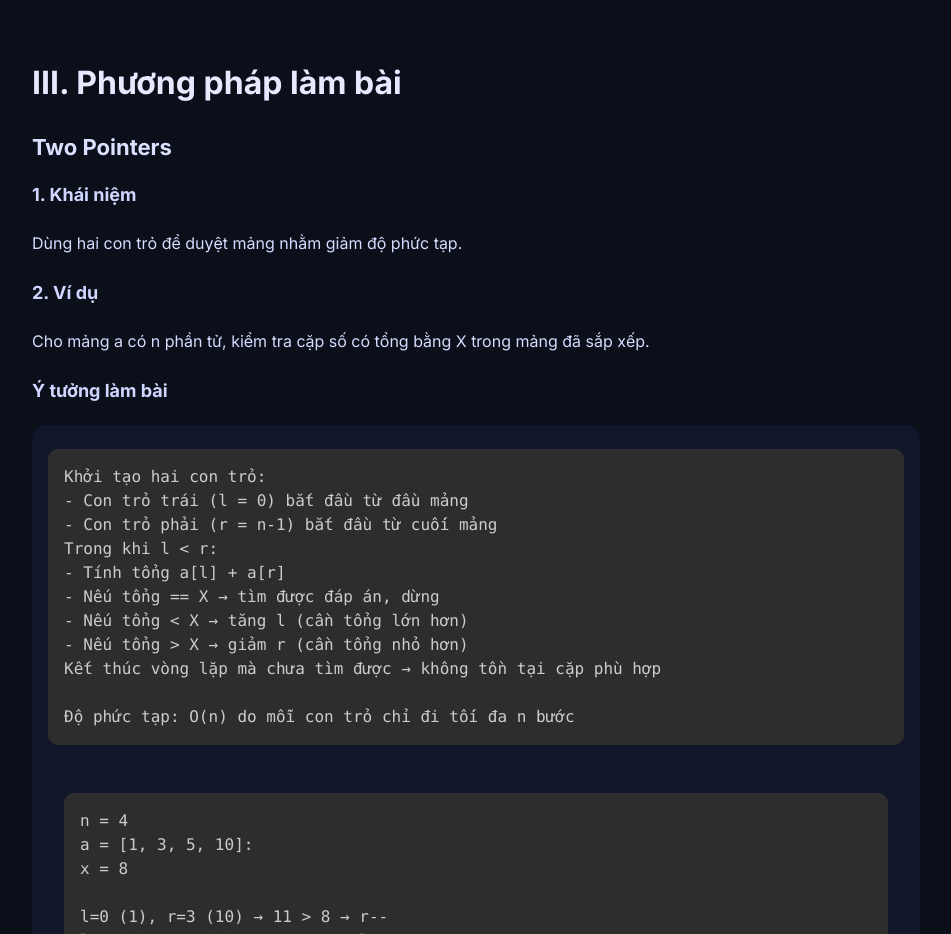
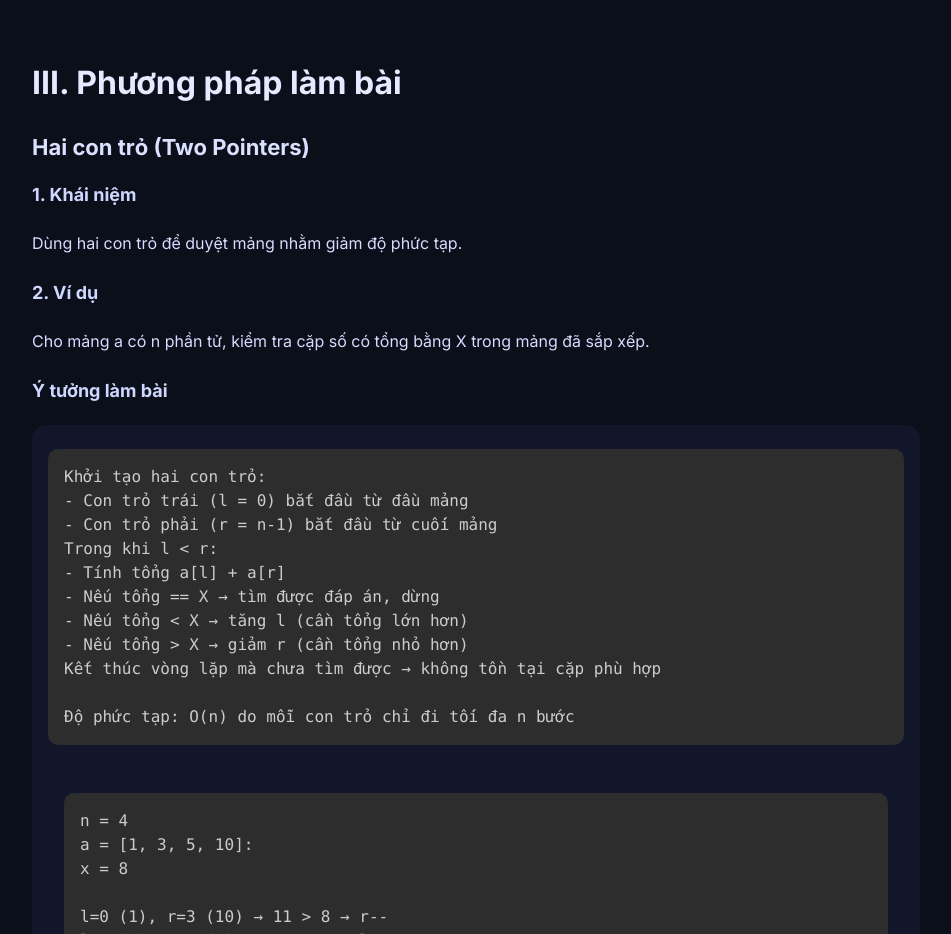
Before and after one commit to CuRuBuuu/bu-algorithm-website, a plain HTML site: page index.html in a window 1280 px wide. Shown: the part 2460-3394 px from the top of the page, without its empty margins (304-1255 px from the left). Drawn offline with nearby package versions, Linux system fonts and the light colour scheme.

Commit message:
index.html

```diff
--- a/index.html
+++ b/index.html
@@ -273,7 +273,7 @@
     <!-- III -->
     <section id="twopointers">
       <h2>III. Phương pháp làm bài</h2>
-      <h3>Two Pointers</h3>
+      <h3>Hai con trỏ (Two Pointers)</h3>
 
       <h4>1. Khái niệm</h4>
       <p>Dùng hai con trỏ để duyệt mảng nhằm giảm độ phức tạp.</p>
```
